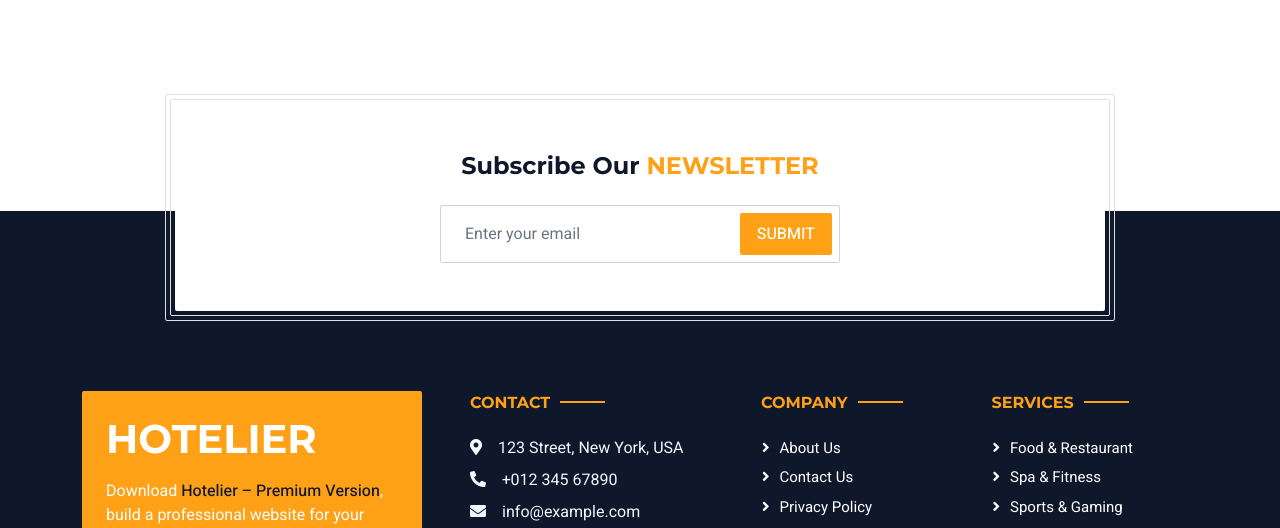
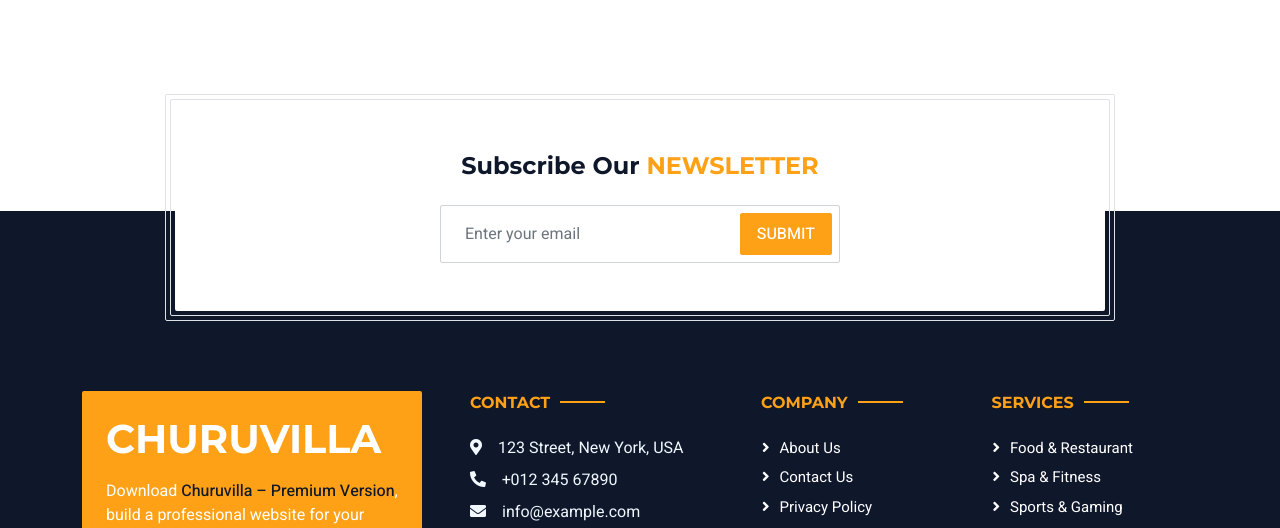
Before and after one commit to damodar-ai/Churuvilla, a plain HTML site: page booking.html in a window 1280 px wide. Shown: the part 1140-1668 px from the top of the page. Drawn offline with nearby package versions, Linux system fonts and the light colour scheme.

Commit message:
Update booking.html

```diff
--- a/booking.html
+++ b/booking.html
@@ -3,7 +3,7 @@
 
 <head>
     <meta charset="utf-8">
-    <title>Hotelier - Hotel HTML Template</title>
+    <title>Churuvilla - Hotel HTML Template</title>
     <meta content="width=device-width, initial-scale=1.0" name="viewport">
     <meta content="" name="keywords">
     <meta content="" name="description">
@@ -74,7 +74,7 @@
                     </div>
                     <nav class="navbar navbar-expand-lg bg-dark navbar-dark p-3 p-lg-0">
                         <a href="index.html" class="navbar-brand d-block d-lg-none">
-                            <h1 class="m-0 text-primary text-uppercase">Hotelier</h1>
+                            <h1 class="m-0 text-primary text-uppercase">Churuvilla</h1>
                         </a>
                         <button type="button" class="navbar-toggler" data-bs-toggle="collapse" data-bs-target="#navbarCollapse">
                             <span class="navbar-toggler-icon"></span>
@@ -294,9 +294,9 @@
                 <div class="row g-5">
                     <div class="col-md-6 col-lg-4">
                         <div class="bg-primary rounded p-4">
-                            <a href="index.html"><h1 class="text-white text-uppercase mb-3">Hotelier</h1></a>
+                            <a href="index.html"><h1 class="text-white text-uppercase mb-3">Churuvilla</h1></a>
                             <p class="text-white mb-0">
-								Download <a class="text-dark fw-medium" href="https://htmlcodex.com/hotel-html-template-pro">Hotelier – Premium Version</a>, build a professional website for your hotel business and grab the attention of new visitors upon your site’s launch.
+								Download <a class="text-dark fw-medium" href="https://htmlcodex.com/hotel-html-template-pro">Churuvilla – Premium Version</a>, build a professional website for your hotel business and grab the attention of new visitors upon your site’s launch.
 							</p>
                         </div>
                     </div>
```
